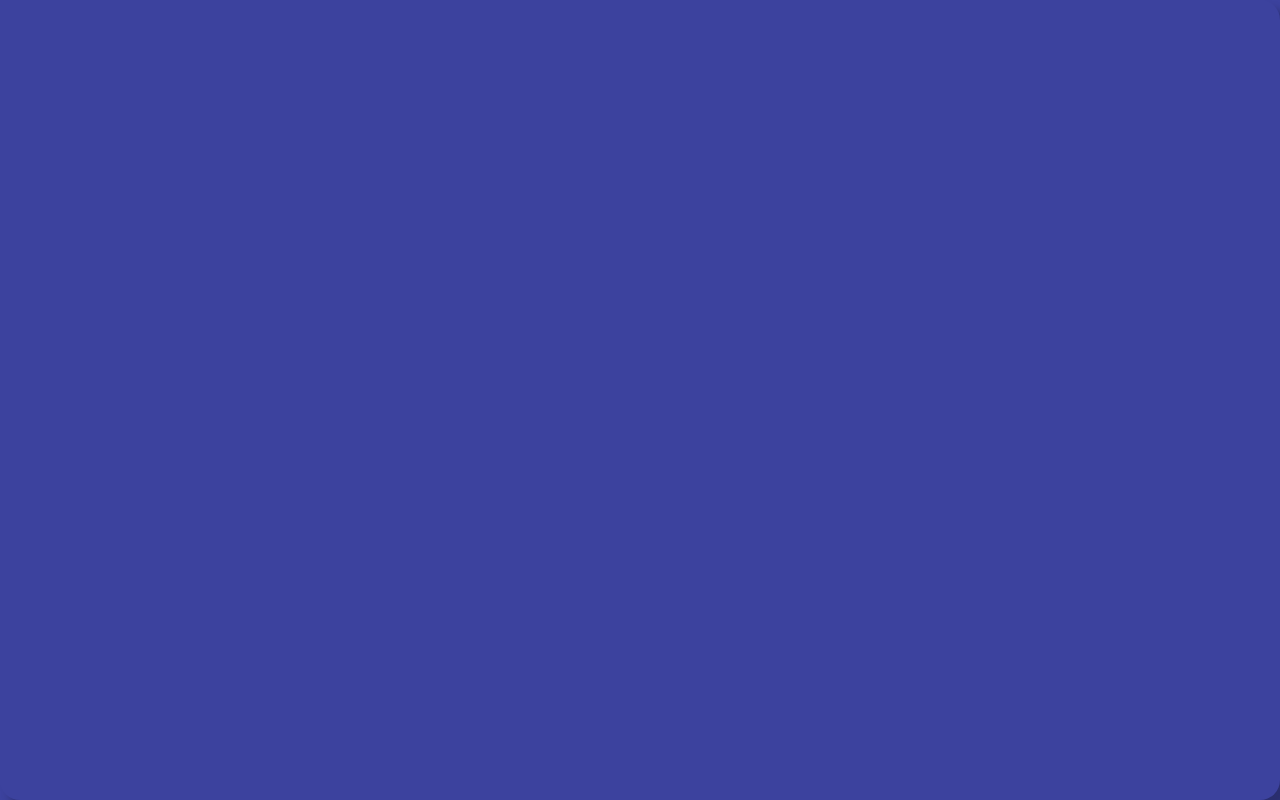
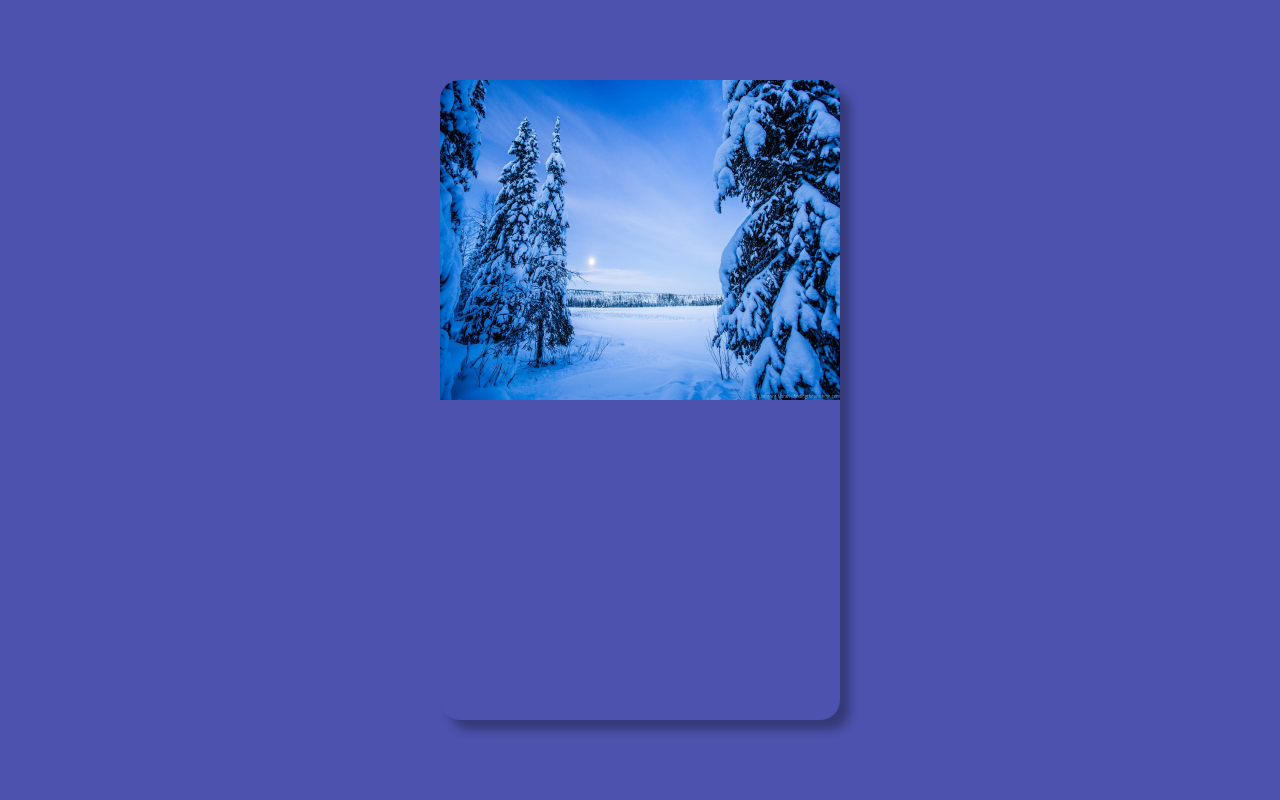
Before and after one commit to Danieldotcomcoder/Weather-App, an Angular app: page / in a window 1280 px wide. Built offline with nearby package versions, Linux system fonts and the light colour scheme.

Commit message:
Fix upper image

```diff
--- a/src/app/app.component.html
+++ b/src/app/app.component.html
@@ -1,7 +1,7 @@
 <div class="container">
   <div class="upper-data">
-     <img src="" *ngIf=" 14 > 15">
-     <img src="" *ngIf=" 14 <= 15">
+     <img src="../assets/cold.jpg" *ngIf=" 14 > 15">
+     <img src="../assets/cold.jpg" *ngIf=" 14 <= 15">
   </div>
   <div class="lower-data">
 
--- a/src/styles.css
+++ b/src/styles.css
@@ -20,10 +20,33 @@ body {
     font-size: 16px;
     width:  100%;
     height: 100vh;
-    background-color: var(--blue-1);
-    border-radius: 20px;
-    box-shadow: 10px 10px 10px var(--shadow-dark);
+    background-color: var(--blue-2);
     display: flex;
     justify-content: center;
     align-items: center;
 }
+
+.container {
+    width: 400px;
+    height: 80vh;
+    background-color: var(--blue-2);
+    border-radius: 20px;
+    box-shadow: 10px 10px 10px var(--shadow-dark);
+}
+
+.upper-data {
+    position: relative;
+    overflow: hidden;
+    width: 100%;
+    height: 50%;
+    border-top-left-radius: 20px;
+    border-top-right-radius: 20px;
+}
+
+.upper-data img {
+    position: absolute;
+    top: 0;
+    left: 0;
+    width: 100%;
+    height: 100%;
+}
```
Also changed, not shown: src/assets/cold.jpg (added).
